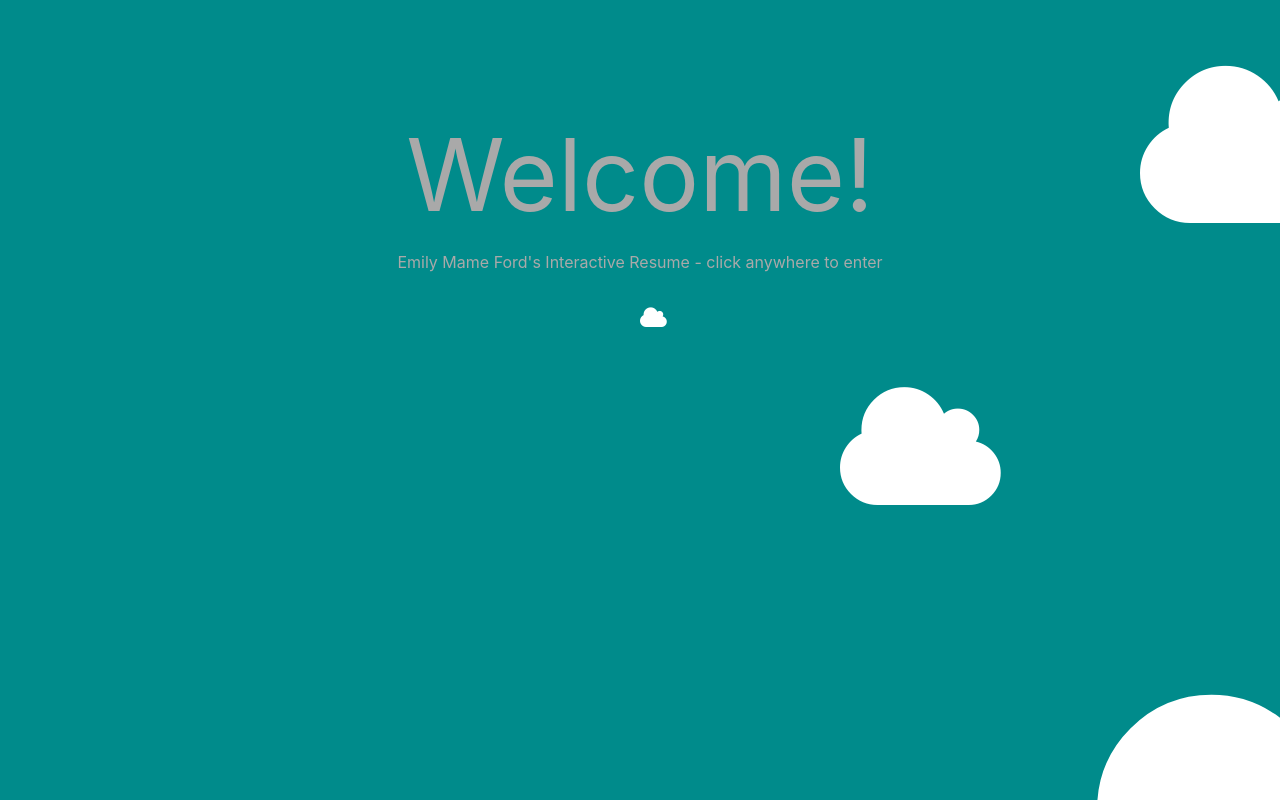
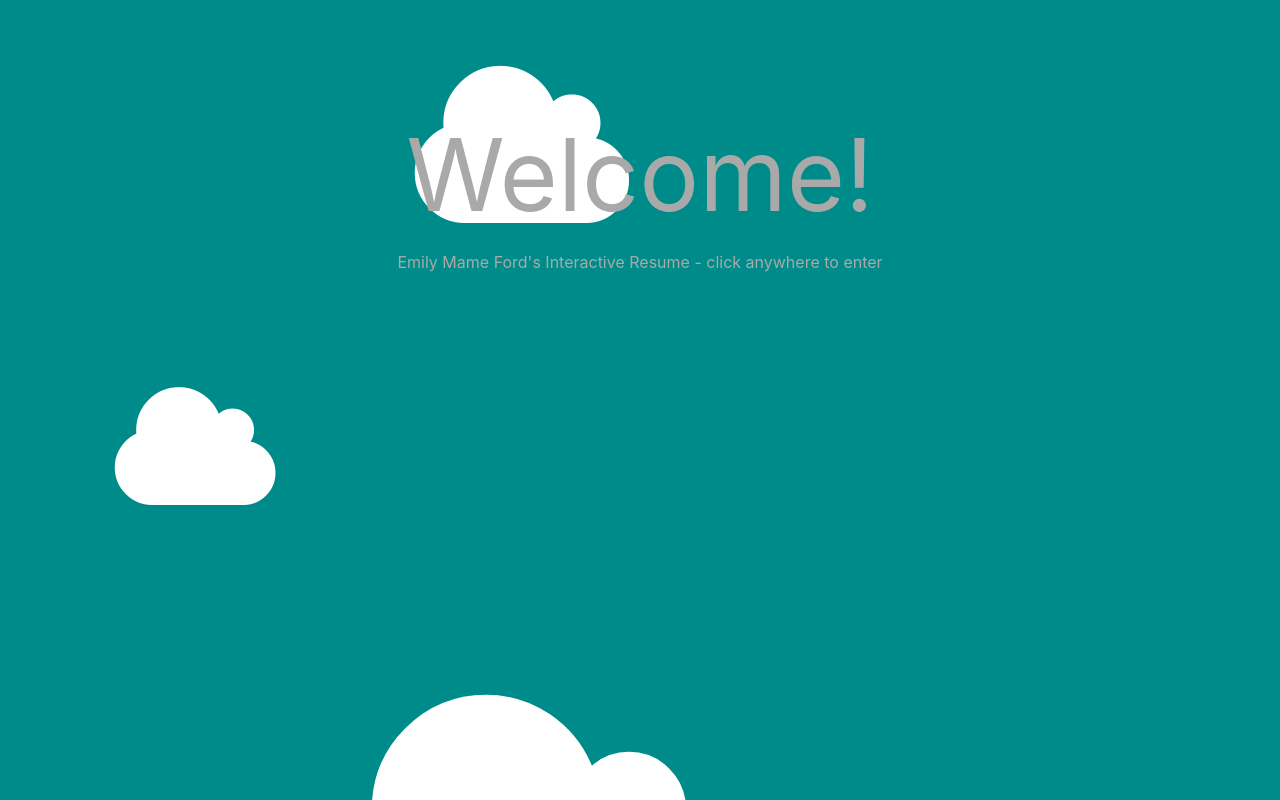
Before and after one commit to emilyford352/resume, a React (Create React App) app in the folder em-resume/: page / in a window 1280 px wide. Built offline with nearby package versions, Linux system fonts and the light colour scheme.

Commit message:
committing uncommitted changes

```diff
--- a/em-resume/src/CSS/App.css
+++ b/em-resume/src/CSS/App.css
@@ -38,6 +38,7 @@
 .Header {
   background-color: darkgray;
   padding-top: 10px;
+  padding-left: 10px;
 }
 
 .col-centered {
@@ -159,8 +160,8 @@ a {
   position: relative;
   color: white;
   /* animation-direction: alternate-reverse; */
-  -webkit-animation: 10s linear 0s infinite move_eye;
-  animation: 10s linear 0s infinite move_eye;
+  -webkit-animation: 15s linear 0s infinite move_eye;
+  animation: 15s linear 0s infinite move_eye;
 }
 
 .cloud-1 {
@@ -183,8 +184,8 @@ a {
   font-size: 400px;
 }
 
-@-webkit-keyframes move_eye { from { margin-left: 0%; } to { margin-left: 100%; }  }
-@keyframes move_eye { from { margin-left: 0%; } to { margin-left: 100%; }  }
+@-webkit-keyframes move_eye { from { margin-left: -60%; } to { margin-left: 100%; }  }
+@keyframes move_eye { from { margin-left: -60%; } to { margin-left: 100%; }  }
 
 .timeline-object {
   border-left: 1px solid darkcyan;
```
